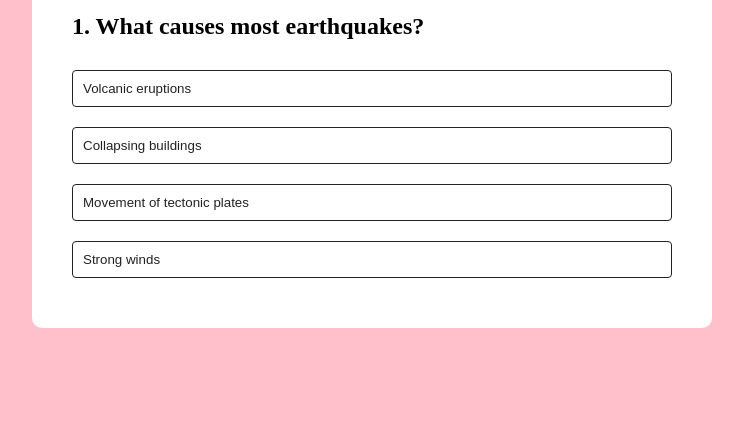
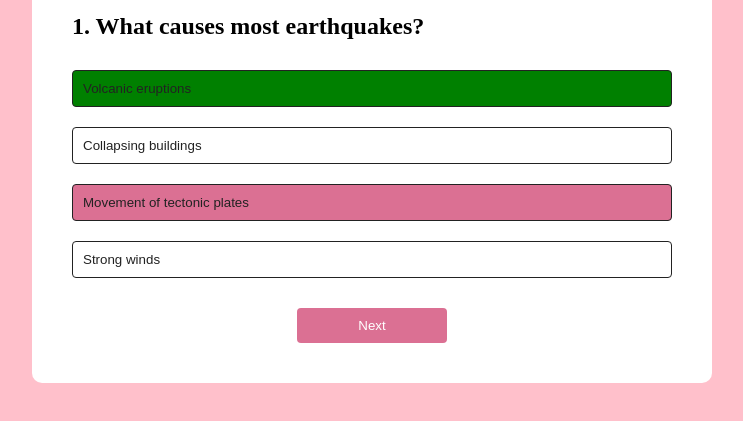
Before and after one commit to bella234428/Quize-app, a plain HTML site: page index.html in a window 1280 px wide. Both pictures are taken after a click on the button "Volcanic eruptions". Shown: the part 207-628 px from the top of the page, without its empty margins (268-1011 px from the left). Drawn offline with Linux system fonts and the light colour scheme.

Commit message:
fix index.js

```diff
--- a/index.css
+++ b/index.css
@@ -22,9 +22,12 @@ body{
     cursor: pointer;
     transition: all 0.3s;
 }
-.app:hover{
+.app:hover:not([disabled]){
     background: #222;
     color: #fff;
+}
+.app:disabled{
+    cursor: no-drop;
 }
 #bag{
     background: palevioletred;
--- a/index.js
+++ b/index.js
@@ -144,13 +144,20 @@ function resetState(){
 }
 
 function selectAnswer(e){
-    const selectApp = e.target;
-    const isCorrect = selectApp.dataset.correct === "true";
+    const selectedApp = e.target;
+    const isCorrect = selectedApp.dataset.correct === "true";
     if(isCorrect){
-        selectApp.classList.add("correct");
+        selectedApp.classList.add("correct");
     }else{
-        selectedApp.classList.add("incorrect")
+        selectedApp.classList.add("incorrect");
     }
+    Array.from(answerButtons.children).forEach(button => {
+        if(button.dataset.correct === "true"){
+            button.classList.add("correct");
+        }
+        button.disabled = true;
+    });
+    nextButton.style.display = "block";
 }
 
 startQuiz();
```
